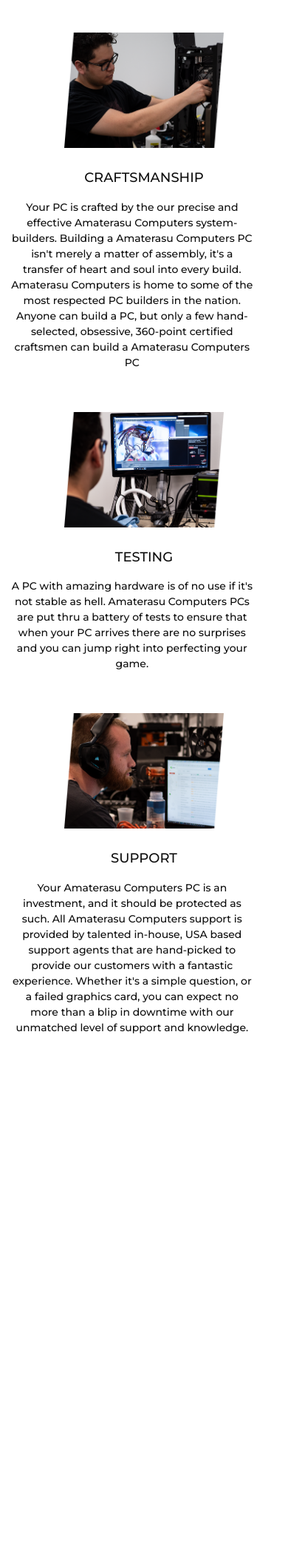
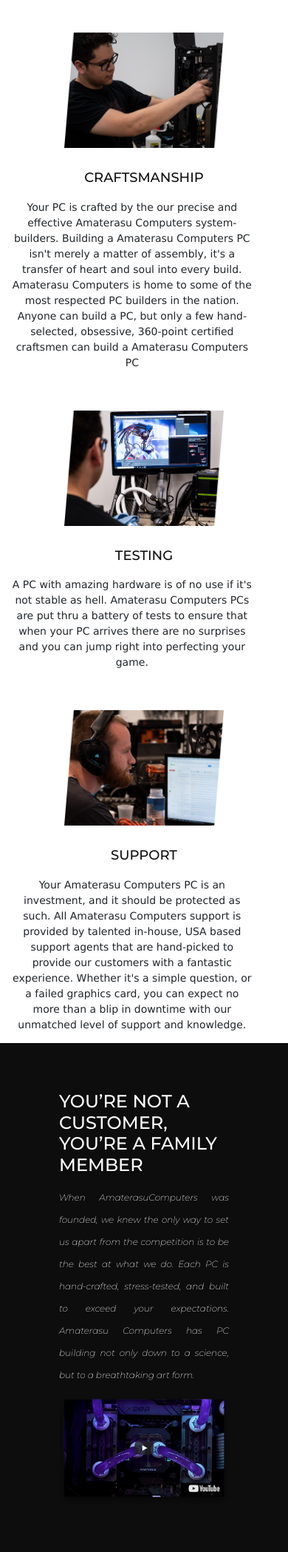
Before and after one commit to SkylerTrent/amaterasu_computers, a Django app: page / in a window 390 px wide. Shown: the part 2480-4578 px from the top of the page at 74% size. Before the commit the page ends 3877 px from the top, so only its background shows below. Run offline with Django 3.2, Linux system fonts and the light colour scheme; some libraries are stand-ins or nearby versions.

Commit message:
Added section addressing CX + media queries for the section

```diff
--- a/home/templates/home/index.html
+++ b/home/templates/home/index.html
@@ -114,13 +114,22 @@ WARRANTY</h2></div><div class="homeHeroColZ1"><a href=""><img class="zoom homeHe
                 <p class="focus_p text-center">Your Amaterasu Computers PC is an investment, and it should be protected as such. All Amaterasu Computers support is provided by talented in-house, USA based support agents that are hand-picked to provide our customers with a fantastic experience. Whether it's a simple question, or a failed graphics card, you can expect no more than a blip in downtime with our unmatched level of support and knowledge.</p>
             </div>
         </div>
-
     </div>
 </div>
-
-
-
-
+<!-- Family section w/video Section -->
+<div id="video_section" class="container-fluid">
+    <div class="row" style="padding: 65px;">
+        <div class="col-sm-12 col-lg-6 my-auto">
+           <h1 class=" makeTitle2">YOU’RE NOT A CUSTOMER, YOU’RE A FAMILY MEMBER</h1>
+           <div>
+                <p class="makeText2 text-justify">When AmaterasuComputers was founded, we knew the only way to set us apart from the competition is to be the best at what we do. Each PC is hand-crafted, stress-tested, and built to exceed your expectations. Amaterasu Computers has PC building not only down to a science, but to a breathtaking art form.</p>
+           </div>
+        </div>
+        <div class="col-sm-12 col-lg-6">
+            <a href="https://www.youtube.com/watch?v=JnfZICwEHkI" target="_blank"><img class="video_image" src="{% static 'media/video_img.jpg' %}" alt=""></a>
+        </div>
+    </div>
+</div>
 
 
 
--- a/static/css/base.css
+++ b/static/css/base.css
@@ -14,6 +14,13 @@ html {
     color:#0d0d0d;
 }
 
+.makeTitle2 {
+    font-family: 'Montserrat', sans-serif;
+    font-weight: 500;
+    font-size: 24px;
+    color: #fff;
+}
+
 .makeText {
     font-family: 'Montserrat', sans-serif;
     font-weight: 500;
@@ -22,6 +29,18 @@ html {
     margin-top: 14px;
     margin-bottom: 14px;
     line-height: 21px;
+}
+
+.makeText2 {
+    font-style: ITALIC;
+    font-family: 'Montserrat', sans-serif;
+    font-weight: 100;
+    font-size: 18px;
+    color: #fff;
+    margin-top: 14px;
+    margin-bottom: 14px;
+    line-height: 30px;
+    padding-right: 17%;
 }
 
 
@@ -214,7 +233,6 @@ img {vertical-align: middle;}
 }
 
 
-
 /*center items*/
 .center_item {
      display: block;
@@ -223,11 +241,20 @@ img {vertical-align: middle;}
 }
 
 /* CX Address Section */
+/*Container background color*/
 #cx_address {
     background-color: #0D0D0D;
 }
 
+/*Video section*/
+/*Container background color*/
+#video_section {
+    background-color: #0D0D0D;
+}
 
+.video_image {
+    width: 100%;
+}
 
 
 
@@ -280,29 +307,35 @@ img {vertical-align: middle;}
     }
 
     .makeTitle {
-         font-family: 'Montserrat', sans-serif;
-        font-weight: 500;
         font-size: 24px;
-        color: #0d0d0d;
         text-align: center;
     }
+
+    .makeTitle2 {
+    font-size: 24px;
+}
     .makeText {
-        font-family: 'Montserrat', sans-serif;
-        font-weight: 500;
         font-size: 16px !important;
-        color: #0d0d0d;
         margin-top: 14px;
         margin-bottom: 14px;
         line-height: 21px;
         text-align: center;
     }
 
+    .makeText2 {
+    font-style: ITALIC;
+    font-weight: 200;
+    font-size: 12px;
+    margin-top: 14px;
+    margin-bottom: 14px;
+    padding-right: 0%;
+
+}
+
     .button_green{
         width: 130px;
         height: 37px;
         padding: 10px;
-        font-family: montserrat,sans-serif;
-        font-weight: 600;
         font-size: 11px;
         color: #fff;
         text-align: center;
@@ -317,8 +350,6 @@ img {vertical-align: middle;}
         margin-right: auto;
     }
      .xidHomeTitle1 {
-    font-family: montserrat,sans-serif;
-    font-weight: 400;
     font-size: 36px;
     color: #02bc00;
     letter-spacing: 1px;
@@ -326,18 +357,13 @@ img {vertical-align: middle;}
     margin-top: 30px;
     }
     .xidHomeTitle2 {
-    font-family: montserrat,sans-serif;
-    font-weight: 600;
     font-size: 58px;
     color: #fff;
     zoom: 80%;
      margin-top: 30px;
     }
     .xidHomeTitle3 {
-    font-family: montserrat,sans-serif;
-    font-weight: 400;
     font-size: 43px;
-    color: #fff;
     letter-spacing: 2px;
     zoom: 80%;
     margin-top: 30px;
@@ -349,10 +375,7 @@ img {vertical-align: middle;}
     margin-bottom: 18px
     }
     .focus_p{
-    font-family: montserrat,sans-serif;
-    font-weight: 500;
     font-size: 14px;
-    color: #0d0d0d;
     padding-right: 9%;
     line-height: 21px;
     }
--- a/static/css/new.css
+++ b/static/css/new.css
@@ -110,8 +110,8 @@
     color: #0d0d0d;
     padding-right: 9%;
     line-height: 21px;
-}
-}
+    }
+
 
 .focus_p {
     display: block;
--- a/templates/base.html
+++ b/templates/base.html
@@ -19,7 +19,7 @@
         <link rel="stylesheet" href="https://fonts.googleapis.com/css?family=Lato&display=swap">
          <link rel="stylesheet" href="{% static 'css/new.css' %}">
          <link rel="stylesheet" href="{% static 'css/base.css' %}">
-         <link href="https://fonts.googleapis.com/css2?family=Montserrat:wght@500&display=swap" rel="stylesheet">
+         <link href="https://fonts.googleapis.com/css2?family=Montserrat:ital,wght@0,100;0,200;0,300;0,400;0,500;0,600;1,100;1,200;1,300;1,400;1,500&display=swap" rel="stylesheet">
     {% endblock %}
 
     {% block extra_css %}
```
Also changed, not shown: static/media/video_img.jpg (added).
